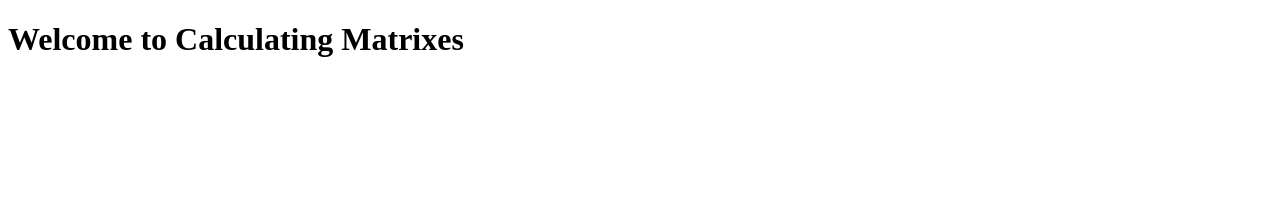
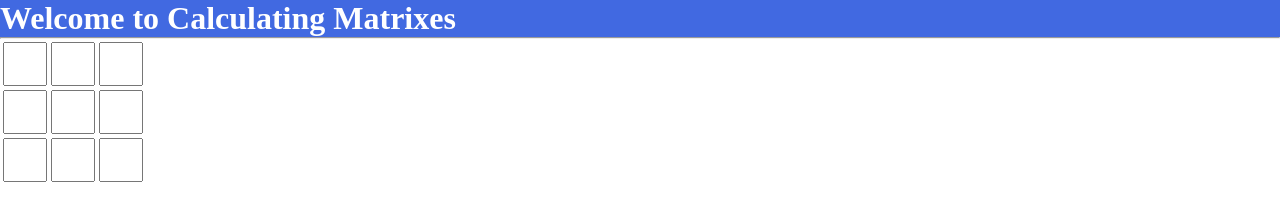
Before and after one commit to abramzog/MatrixCalculator, a plain HTML site: page index.html in a window 1280 px wide. Drawn offline with Linux system fonts and the light colour scheme.

Commit message:
added base matrix

```diff
--- a/index.html
+++ b/index.html
@@ -2,8 +2,36 @@
 <html>
     <head>
         <title>Matrix Calculator</title>
+        <link rel="stylesheet" href="style.css">
     </head>
     <body>
-        <h1>Welcome to Calculating Matrixes</h1>
+        <div class="siteTitle">
+            <h1>Welcome to Calculating Matrixes</h1>
+        </div>
+
+        <hr>
+        <form>
+            <table class="matrixLeft">
+                <tr>
+                    <td><input type="text" class="matrixData" ></td>
+                    <td><input type="text" class="matrixData"></td>
+                    <td><input type="text" class="matrixData"></td>
+                </tr>
+                <tr>
+                    <td><input type="text" class="matrixData"></td>
+                    <td><input type="text" class="matrixData"></td>
+                    <td><input type="text" class="matrixData"></td>
+                </tr>
+                <tr>
+                    <td><input type="text" class="matrixData"></td>
+                    <td><input type="text" class="matrixData"></td>
+                    <td><input type="text" class="matrixData"></td>
+                </tr>
+            </table>
+        </form>
+
+
+        <script type="text/javascript" src="main.js"></script>
     </body>
+
 </html>
--- a/style.css
+++ b/style.css
@@ -0,0 +1,25 @@
+body {
+    display: block;
+    margin: 0;
+}
+
+div.siteTitle {
+    display: block;
+    background-color: #4169E1;
+}
+
+.siteTitle h1 {
+    color: white;
+    margin: 0;
+    padding: 0;
+}
+
+hr {
+    margin: 0;
+}
+
+.matrixData {
+    width: 30px;
+    height: 30px;
+    padding: 5px;
+}
```
